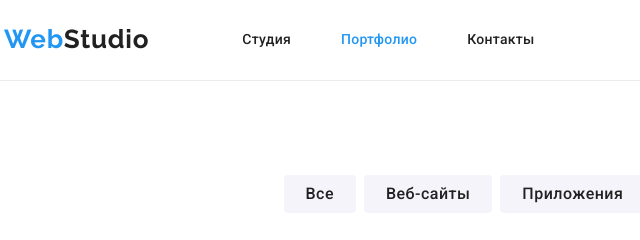
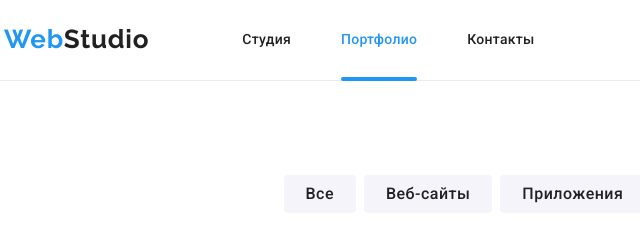
Before and after one commit to Ronskyi-O/goit-markup-hw-05, a plain HTML site: page portfolio.html in a window 1280 px wide. Shown: the top 240 px of the page, 51-691 px from the left. Drawn offline with nearby package versions, Linux system fonts and the light colour scheme.

Commit message:
Подчеркивание в хедере готово

```diff
--- a/css/styles.css
+++ b/css/styles.css
@@ -51,6 +51,8 @@ img {
   padding-top: 24px;
   padding-bottom: 25px;
   border-bottom: 1px solid #ececec;
+
+
 }
 
 .header > .conteiner {
@@ -88,7 +90,9 @@ img {
 }
 
 .nav .item {
-  display: inline-block;
+  display: block;
+  position: relative;
+
 }
 
 .nav .item:not(:last-child) {
@@ -96,6 +100,7 @@ img {
 }
 
 .nav .menu {
+  padding: 20px 0;
   line-height: 1.14;
   letter-spacing: 0.02em;
   text-decoration: none;
@@ -108,7 +113,21 @@ img {
   color: var(--hoover-color);
 }
 
+.nav .menu.current::after {
+  content: '';
+  display: block;
+  width: 100%;
+  height: 4px;
+
+  background: var(--hoover-color);
+  border-radius: 2px;
+
+  position: absolute;
+  bottom: -33px;;
+}
+
 .nav .menu.current {
+  padding-bottom: 33px;
   color: var(--hoover-color);
 }
 
```
